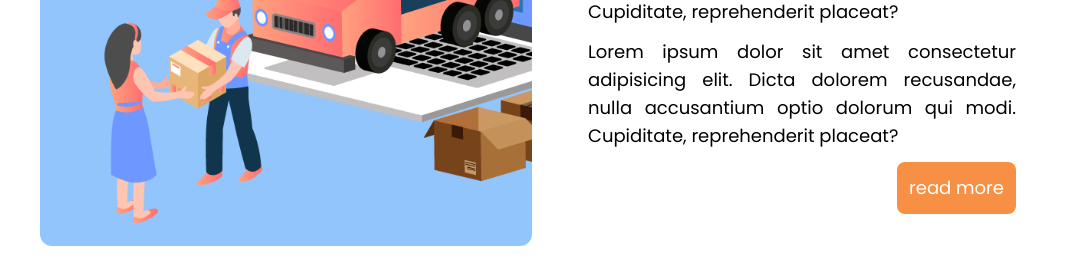
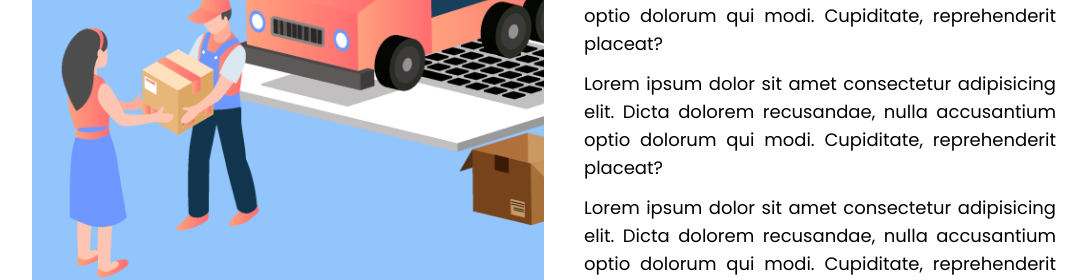
Before and after one commit to iamadityamall/transport-service-landing-page, a React (Create React App) app: page / in a window 1280 px wide. Shown: the part 2174-2454 px from the top of the page, without its empty margins (96-1183 px from the left). Built offline with nearby package versions, Linux system fonts and the light colour scheme; no server answers.

Commit message:
about section updated

```diff
--- a/src/components/Home/About.jsx
+++ b/src/components/Home/About.jsx
@@ -5,7 +5,7 @@ const About = () => {
   return (
     <section
       id="about"
-      className="font-poppins flex flex-col space-y-3 py-10 md:items-center md:py-10 md:space-y-10 lg:h-screen lg:justify-center transition-all duration-150 ease-linear"
+      className="font-poppins flex flex-col space-y-3 py-10 md:items-center md:space-y-10 transition-all duration-150 ease-linear"
     >
       <div>
         <h1 className="text-2xl py-4 font-bold capitalize md:text-2xl lg:text-4xl">
@@ -13,33 +13,32 @@ const About = () => {
         </h1>
       </div>
       <div
-        className="flex flex-col space-y-5 md:flex-row md:items-start md:justify-between md:space-y-0 md:space-x-5 lg:grid lg:grid-cols-2 lg:md:space-x-0 lg:gap-x-2 lg:items-center
-      "
+        className="grid grid-cols-1 gap-y-4 md:gap-y-0 md:grid-cols-2"
       >
-        <figure className="  rounded-xl overflow-hidden lg:h-full lg:p-2">
+        <figure className="  rounded-xl overflow-hidden lg:h-full ">
           <img
             src="./images/delivery.png"
             alt="company-logo"
-            className="h-[30vh] bg-blue-300 object-cover lg:h-full lg:w-full lg:rounded-xl"
+            className="h-full w-full bg-blue-300 object-cover object-center lg:h-full lg:w-full lg:rounded-xl"
           />
         </figure>
         <div
-          className="flex flex-col md:text-right md:items-end md:space-y-3 lg:p-10
+          className="flex flex-col justify-start items-start md:text-right md:items-end md:space-y-3 md:pl-8 lg:pl-10
         "
         >
           {data.map((item) => {
             return (
               <p
                 key={item.id}
-                className="py-2 leading-relaxed text-sm text-left md:py-0 md:text-right lg:text-lg font-poppins lg:text-justify"
+                className="py-2 leading-relaxed text-sm text-left md:py-0 md:text-left lg:text-lg font-poppins lg:text-justify"
               >
                 {item.info}
               </p>
             );
           })}
-          <button className="bg-colorOne text-white p-2 rounded-lg mt-4 md:mt-0 lg:text-lg lg:p-3">
+          {/* <button className="bg-colorOne text-white p-2 rounded-lg mt-4 md:mt-0 lg:text-lg lg:p-3">
             read more
-          </button>
+          </button> */}
         </div>
       </div>
     </section>
--- a/src/components/Home/GalleryCard.jsx
+++ b/src/components/Home/GalleryCard.jsx
@@ -1,5 +1,5 @@
 import React from "react";
-import { useRef, useEffect } from "react";
+import { useRef } from "react";
 // import { BiDownArrowAlt, BiUpArrowAlt } from "react-icons/bi";
 
 const GalleryCard = ({ urls }) => {
--- a/src/data/about.js
+++ b/src/data/about.js
@@ -11,12 +11,12 @@ export const data = [
         id:2,
         info: 'Lorem ipsum dolor sit amet consectetur adipisicing elit. Dicta dolorem recusandae, nulla accusantium optio dolorum qui modi. Cupiditate, reprehenderit placeat?'
     },
-    // {
-    //     id:3,
-    //     info: 'Lorem ipsum dolor sit amet consectetur adipisicing elit. Dicta dolorem recusandae, nulla accusantium optio dolorum qui modi. Cupiditate, reprehenderit placeat?'
-    // },
-    // {
-    //     id:4,
-    //     info: 'Lorem ipsum dolor sit amet consectetur adipisicing elit. Dicta dolorem recusandae, nulla accusantium optio dolorum qui modi. Cupiditate, reprehenderit placeat?'
-    // }
+    {
+        id:3,
+        info: 'Lorem ipsum dolor sit amet consectetur adipisicing elit. Dicta dolorem recusandae, nulla accusantium optio dolorum qui modi. Cupiditate, reprehenderit placeat?'
+    },
+    {
+        id:4,
+        info: 'Lorem ipsum dolor sit amet consectetur adipisicing elit. Dicta dolorem recusandae, nulla accusantium optio dolorum qui modi. Cupiditate, reprehenderit placeat?'
+    }
 ]
```
